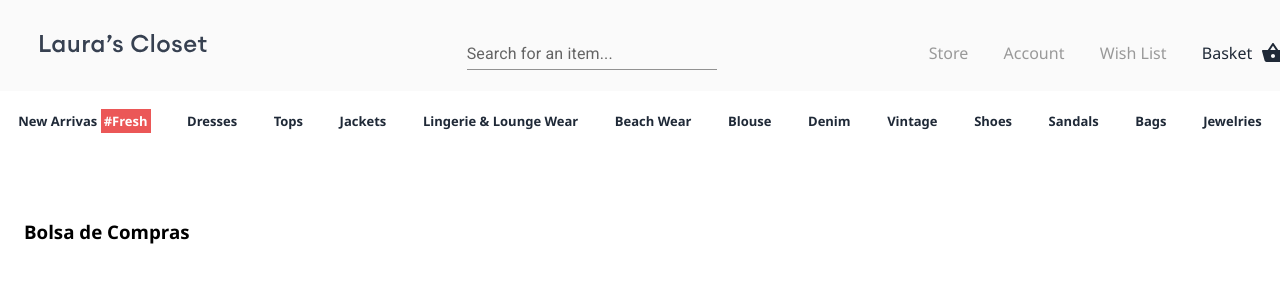
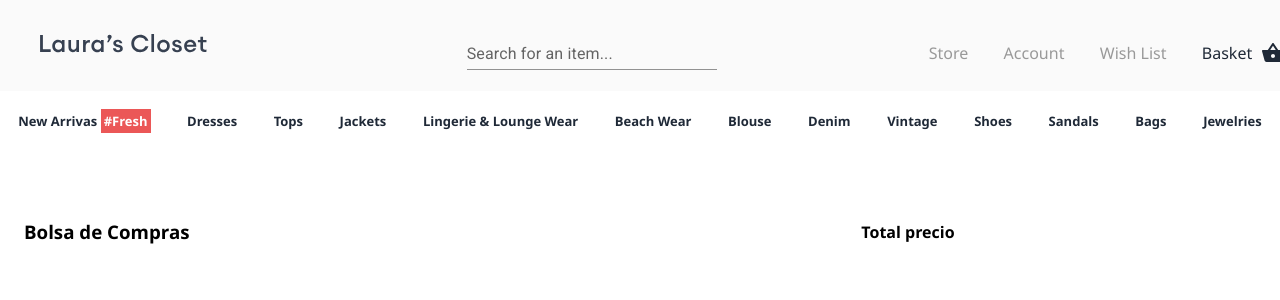
Before and after one commit to linder3hs/codigo13-react, a React (Create React App) app: page /ecommerce/basket in a window 1280 px wide. Shown: the top 300 px of the page. Built offline with nearby package versions, Linux system fonts and the light colour scheme.

Commit message:
detail basket view

```diff
--- a/src/pages/BasketView/index.js
+++ b/src/pages/BasketView/index.js
@@ -1,7 +1,6 @@
 import { useContext } from "react";
 import { Container, Grid, Button, Card, CardContent } from "@mui/material";
 import { UserContext } from "../../Context/UserContext";
-import { PriceChange } from "@mui/icons-material";
 
 const BasketView = () => {
   const { basket } = useContext(UserContext);
@@ -9,9 +8,9 @@ const BasketView = () => {
   return (
     <Container maxWidth="xl">
       <Grid container spacing={3} mt={5}>
-        <Grid item md={12}>
+        <Grid item md={8}>
           <h3>Bolsa de Compras </h3>
-        </Grid>
+          <Grid container spacing={3}>
             {basket.map((product) => (
               <Grid item md={12}>
                 <Card>
@@ -42,6 +41,11 @@ const BasketView = () => {
               </Grid>
             ))}
           </Grid>
+        </Grid>
+        <Grid item md={4}>
+          <h4>Total precio</h4>
+        </Grid>
+      </Grid>
     </Container>
   );
 };
```
Lines whose indentation alone changed are shown as unchanged.
